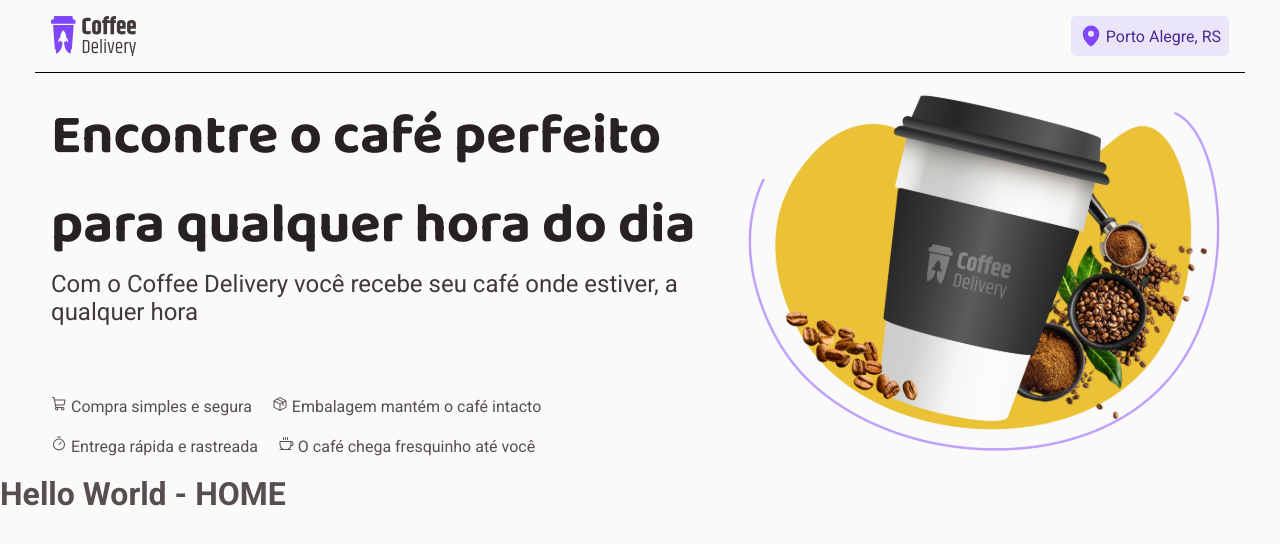
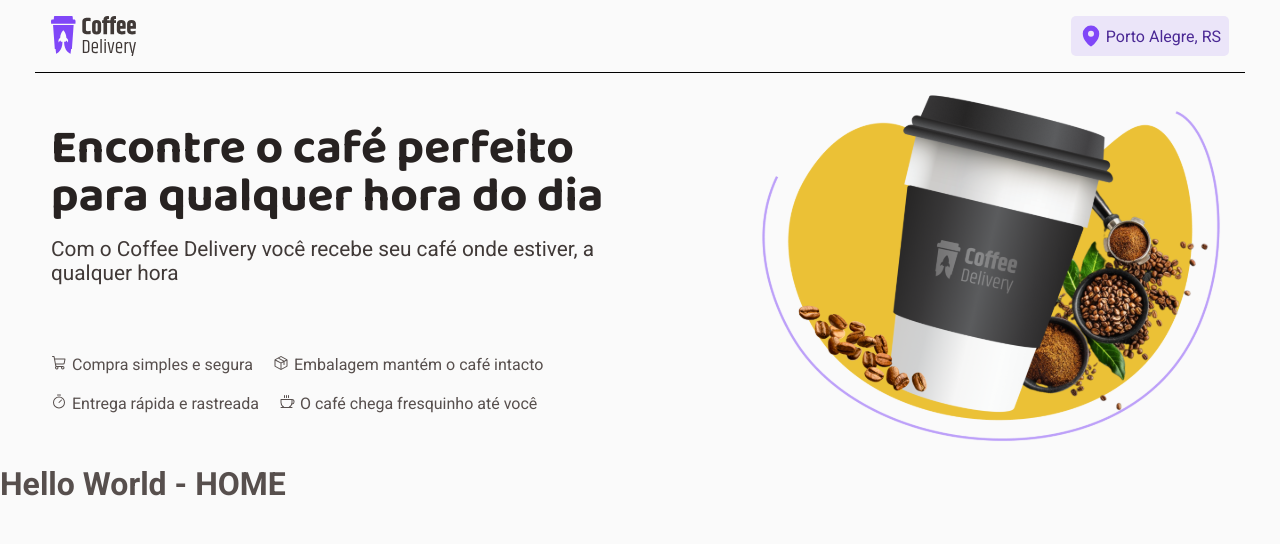
Before and after one commit to lucasviniz/coffee-delivery, a React (Vite) app: page / in a window 1280 px wide. Shown: the top 544 px of the page. Built offline with nearby package versions, Linux system fonts and the light colour scheme.

Commit message:
banner adjusted

```diff
--- a/src/components/Banner/index.tsx
+++ b/src/components/Banner/index.tsx
@@ -1,6 +1,7 @@
 import { Coffee, Package, ShoppingCart, Timer } from "@phosphor-icons/react";
 import { BannerContainer, BannerImg, BannerText, TextItems, TextTitle } from "./styles";
 import BannerLogo from "../../assets/images/coffee-image.svg"
+import { BannerItem } from "../BannerItem";
 
 export function Banner() {
     return (
@@ -12,10 +13,14 @@
                     <p>Com o Coffee Delivery você recebe seu café onde estiver, a qualquer hora</p>
                 </TextTitle>
                 <TextItems>
-                    <li><ShoppingCart/> Compra simples e segura</li>
-                    <li><Package/> Embalagem mantém o café intacto</li>
+                    <BannerItem Icon={ShoppingCart} text="Compra simples e segura"/>
+                    <BannerItem Icon={Package} text="Embalagem mantém o café intacto"/>
+                    <BannerItem Icon={Timer} text="Entrega rápida e rastreada"/>
+                    <BannerItem Icon={Coffee} text="O café chega fresquinho até você"/>
+                    {/* <li><ShoppingCart/> Compra simples e segura</li> */}
+                    {/* <li><Package/> Embalagem mantém o café intacto</li>
                     <li><Timer/> Entrega rápida e rastreada</li>
-                    <li><Coffee/> O café chega fresquinho até você</li>
+                    <li><Coffee/> O café chega fresquinho até você</li> */}
                 </TextItems>
             </BannerText>
 
--- a/src/components/Banner/styles.ts
+++ b/src/components/Banner/styles.ts
@@ -4,14 +4,13 @@
     display: flex;
     max-width: 1210px;
     margin: auto;
-    justify-content: center;
+    justify-content: space-between;
     padding: 1rem;
     align-items: center;
 `
 
 export const BannerText = styled.div`
     display: flex;
-    align-items: center;
     flex-direction: column;
     justify-content: center;
 `
@@ -28,20 +27,22 @@
 export const TextTitle = styled.div`
     display: flex;
     flex-direction: column;
+    max-width: 600px;
 
     h1{
         font-family: "Baloo 2", sans-serif;
         color: ${props => props.theme["base-title"]};
-        font-size: 3.5rem;
+        font-size: 3rem;
+        line-height: 3rem;
     }
 
     p{
-        font-size: 1.5rem;
+        margin-top: 1rem;
+        font-size: 1.3rem;
         color: ${props => props.theme["base-subtitle"]}
     }
 `
 
 export const BannerImg = styled.img`
     display: flex;
-    width: 900px;
 `
--- /dev/null
+++ b/src/components/BannerItem/index.tsx
@@ -0,0 +1,19 @@
+import { IconItem, ItemContainer } from "./styles";
+
+
+interface BannerItemProps{
+    text: string;
+    // eslint-disable-next-line @typescript-eslint/no-explicit-any
+    Icon: React.ForwardRefExoticComponent<any>
+}
+
+export function BannerItem({text, Icon}: BannerItemProps){
+    return (
+        <ItemContainer>
+            <IconItem>
+                <Icon/>
+            </IconItem>
+            {text}
+        </ItemContainer>
+    )
+}
--- /dev/null
+++ b/src/components/BannerItem/styles.ts
@@ -0,0 +1,11 @@
+import styled from "styled-components";
+
+export const ItemContainer = styled.li`
+    display: flex;
+    gap: 5px;
+`
+
+export const IconItem = styled.div`
+    display: flex;
+    border-radius: 50%;
+`
```
